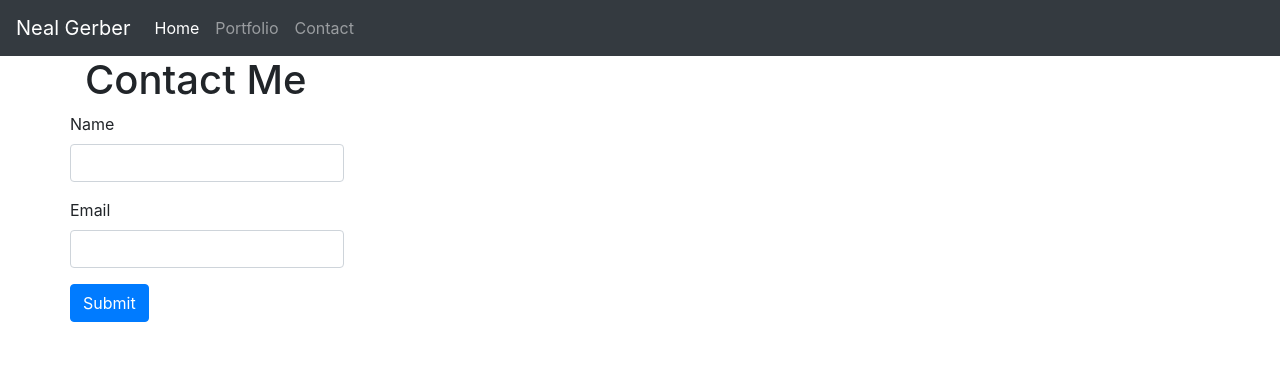
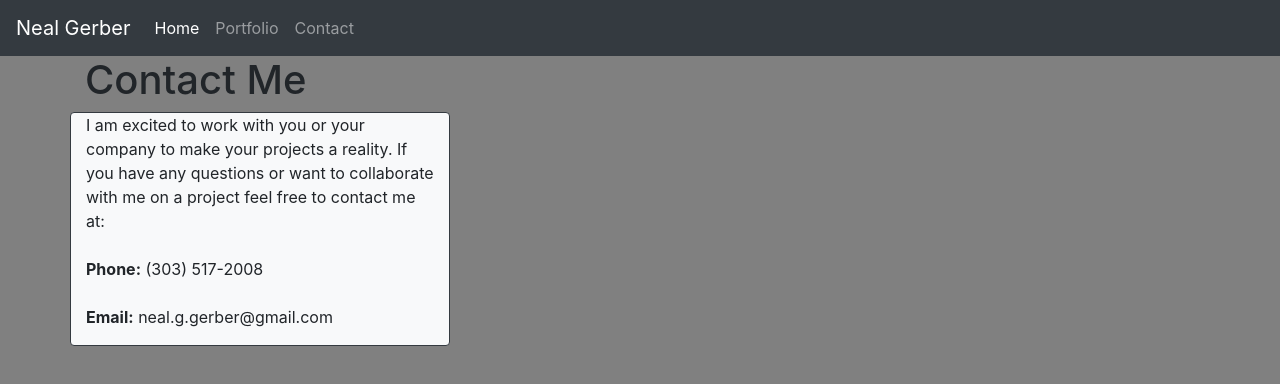
Before and after one commit to Nggerber/portfolio-site, a plain HTML site: page contact.html in a window 1280 px wide. Drawn offline with nearby package versions, Linux system fonts and the light colour scheme.

Commit message:
updated contact page

```diff
--- a/contact.html
+++ b/contact.html
@@ -1,5 +1,6 @@
 <!DOCTYPE html>
 <html lang="en">
+
 <head>
   <meta charset="UTF-8">
   <meta name="viewport" content="width=device-width, initial-scale=1.0">
@@ -7,15 +8,17 @@
 
   <!-- Link to the bootstrap elements -->
   <link rel="stylesheet" href="https://maxcdn.bootstrapcdn.com/bootstrap/4.0.0/css/bootstrap.min.css">
-    <link rel="stylesheet" href="./stylesheet.css">
+  <link rel="stylesheet" href="./style.css">
 
 </head>
+
 <body>
   <!-- Code for the Navbar copied from get bootstrap -->
 
   <nav class="navbar navbar-expand-lg navbar-dark bg-dark">
     <a class="navbar-brand" href="#">Neal Gerber</a>
-        <button class="navbar-toggler" type="button" data-toggle="collapse" data-target="#navbarNav" aria-controls="navbarNav" aria-expanded="false" aria-label="Toggle navigation">
+    <button class="navbar-toggler" type="button" data-toggle="collapse" data-target="#navbarNav"
+      aria-controls="navbarNav" aria-expanded="false" aria-label="Toggle navigation">
       <span class="navbar-toggler-icon"></span>
       <ul class="navbar-nav">
         <li class="nav-item active">
@@ -53,23 +56,28 @@
         <h1>Contact Me</h1>
       </div>
     </div>
-        <!-- Contact form copied from bootsrap -->
     <div class="row">
-            <form>
-                <div class="form-group">
-                  <label for="exampleInputEmail1">Name</label>
-                  <input type="text" class="form-control" id="Your Name" aria-describedby="emailHelp">
-                </div>
-                <div class="form-group">
-                  <label for="exampleInputPassword1">Email</label>
-                  <input type="text" class="form-control" id="exampleInputPassword1">
-                </div>
-                <button type="submit" class="btn btn-primary">Submit</button>
-              </form>
+      <div class="col-4 border rounded border-dark bg-light">
+        I am excited to work with you or your company to make your projects a reality. If you have any questions or want
+        to collaborate with me on a project feel free to contact me at:
+        <br>
+        <br>
+        <b>Phone:</b> (303) 517-2008
+        <br>
+        <br>
+        <p>
+          <b>Email:</b> neal.g.gerber@gmail.com
+        </p>
 
       </div>
 
 
 
+    </div>
+
+
+
+
 </body>
+
 </html>
```
Also changed, not shown: portfolio.html (+10 -1 lines). Lines whose indentation alone changed are shown as unchanged.
